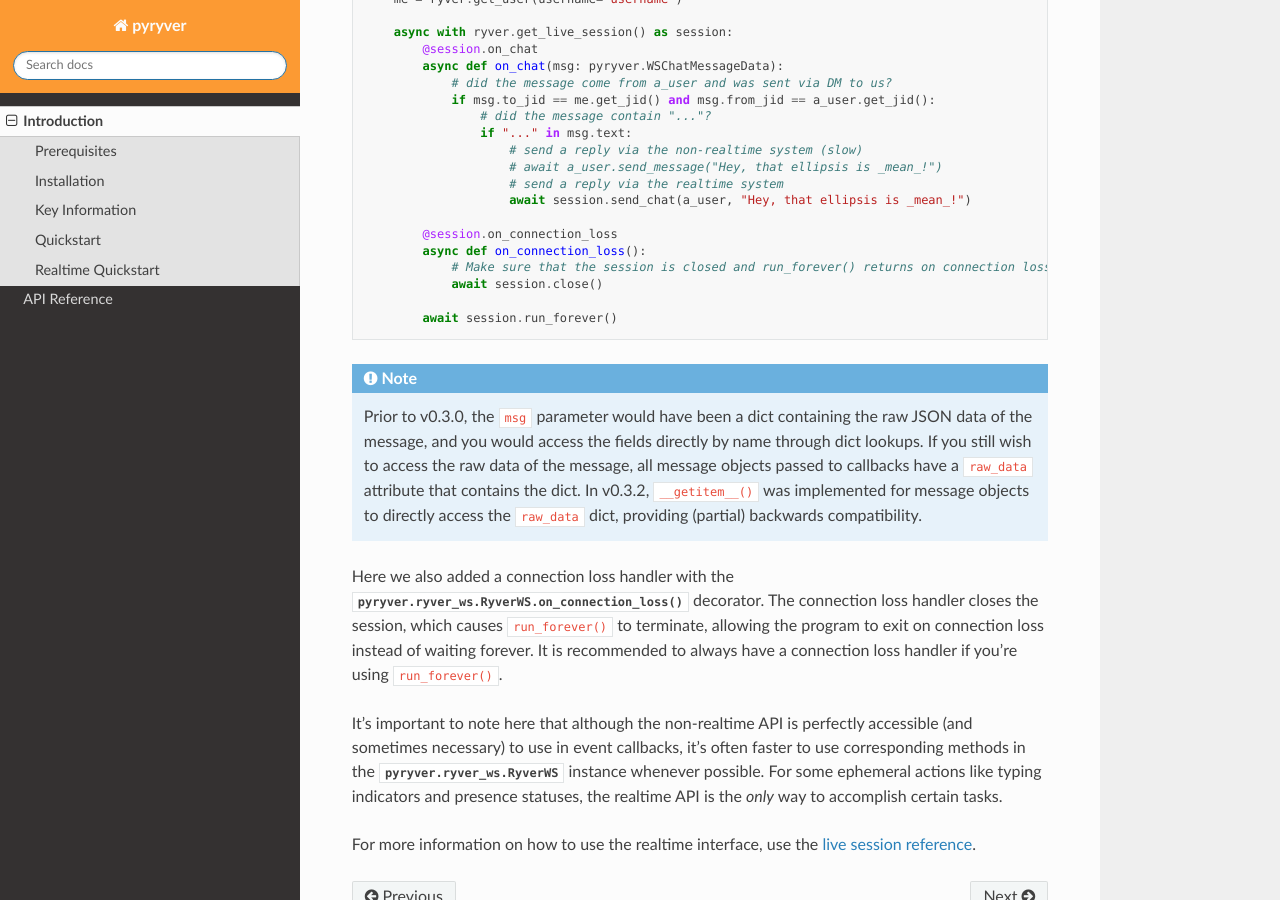
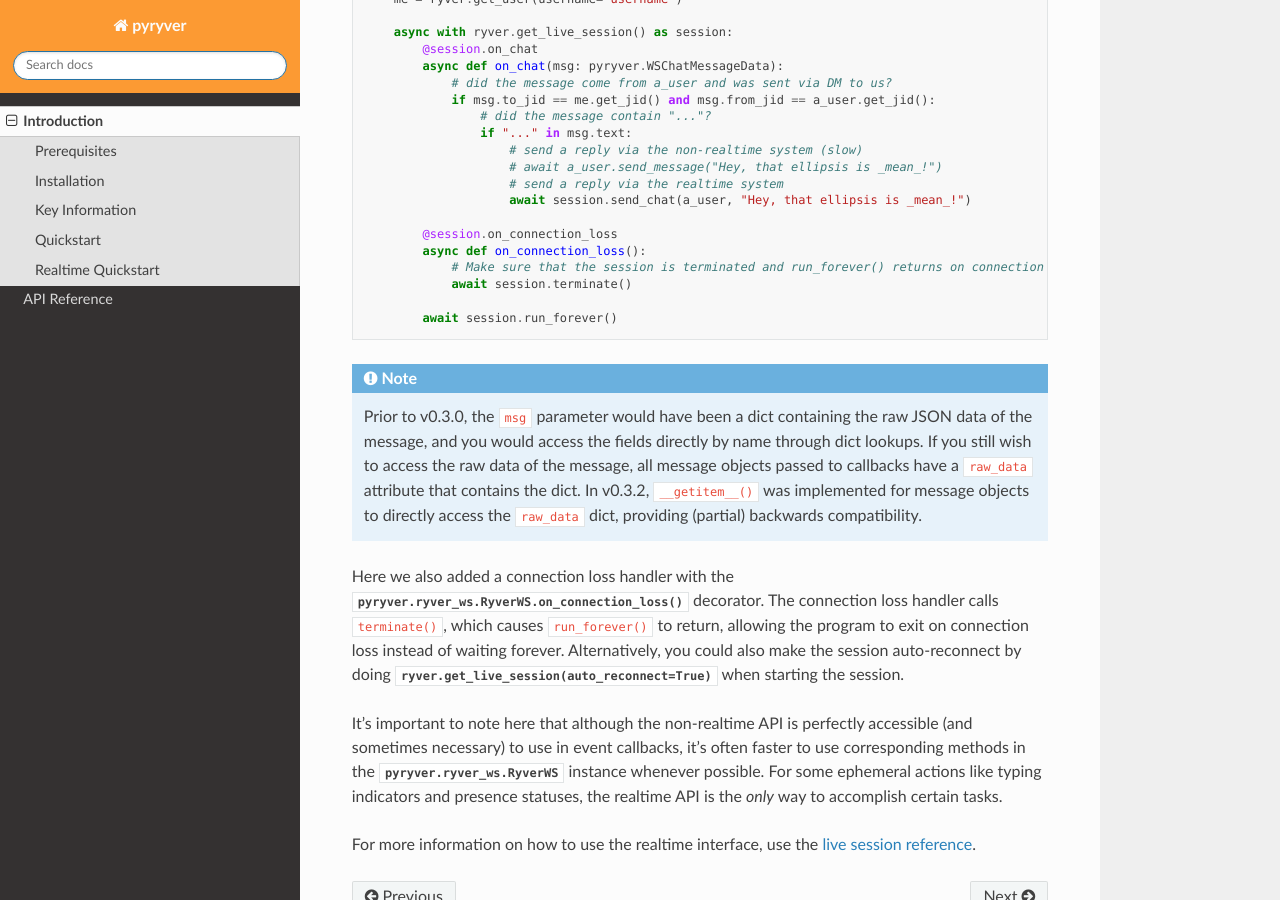
Before and after one commit to tylertian123/pyryver, a Sphinx documentation site: the page built from docs/intro.rst, in a window 1280 px wide and 900 px high, scrolled down 3675 px. Built offline with Sphinx 7.4.7 and the Read the Docs theme 2.0.0, drawn with Linux system fonts in a browser that asks for light colours.

```diff
--- a/docs/_snippets/frontpage1.py
+++ b/docs/_snippets/frontpage1.py
@@ -14,7 +14,7 @@ async def main():
         await my_friend.send_message("hello there")
 
         # connect to the websockets interface
-        async with ryver.get_live_session() as session:
+        async with ryver.get_live_session(auto_reconnect=True) as session:
             @session.on_chat
             async def on_message(msg: pyryver.WSChatMessageData):
                 print(msg.text) # print out the message's text
@@ -26,11 +26,7 @@ async def main():
                     chat = ryver.get_chat(jid=msg.to_jid)
                     await chat.send_message("hi")
 
-            @session.on_connection_loss
-            async def on_connection_loss():
-                await session.close()
-
-            # run until session.close() is called
+            # run until session.terminate() is called
             await session.run_forever()
 
 asyncio.get_event_loop().run_until_complete(main())
--- a/docs/_snippets/quickstart5.py
+++ b/docs/_snippets/quickstart5.py
@@ -18,7 +18,7 @@ async with pyryver.Ryver("organization_name", "username", "password") as ryver:
 
         @session.on_connection_loss
         async def on_connection_loss():
-            # Make sure that the session is closed and run_forever() returns on connection loss
-            await session.close()
+            # Make sure that the session is terminated and run_forever() returns on connection loss
+            await session.terminate()
 
         await session.run_forever()
--- a/docs/intro.rst
+++ b/docs/intro.rst
@@ -103,8 +103,8 @@ This is because the websocket system uses JIDs to refer to chats. Using this inf
    If you still wish to access the raw data of the message, all message objects passed to callbacks have a ``raw_data`` attribute that contains the dict. In v0.3.2, ``__getitem__()`` was implemented for message objects
    to directly access the ``raw_data`` dict, providing (partial) backwards compatibility.
 
-Here we also added a connection loss handler with the `pyryver.ryver_ws.RyverWS.on_connection_loss()` decorator. The connection loss handler closes the session, which causes ``run_forever()`` to terminate, allowing the program to
-exit on connection loss instead of waiting forever. It is recommended to always have a connection loss handler if you're using ``run_forever()``.
+Here we also added a connection loss handler with the `pyryver.ryver_ws.RyverWS.on_connection_loss()` decorator. The connection loss handler calls ``terminate()``, which causes ``run_forever()`` to return, allowing the program to
+exit on connection loss instead of waiting forever. Alternatively, you could also make the session auto-reconnect by doing `ryver.get_live_session(auto_reconnect=True)` when starting the session.
 
 It's important to note here that although the non-realtime API is perfectly accessible (and sometimes necessary) to use in event callbacks, it's often faster to use corresponding methods in the `pyryver.ryver_ws.RyverWS` instance
 whenever possible. For some ephemeral actions like typing indicators and presence statuses, the realtime API is the *only* way to accomplish certain tasks.
--- a/pyryver/version.py
+++ b/pyryver/version.py
@@ -5,4 +5,4 @@ The version is in its separate module instead of being defined in __init__.py be
 this way the version can be obtained without having to import everything else, which may
 not be possible due to missing dependencies, thus breaking `setup.py install`.
 """
-__version__ = "0.3.3"
+__version__ = "0.4.0a0"
```
Also changed, not shown: docs/api_realtime.rst (+16 -3 lines), 2 other files.
